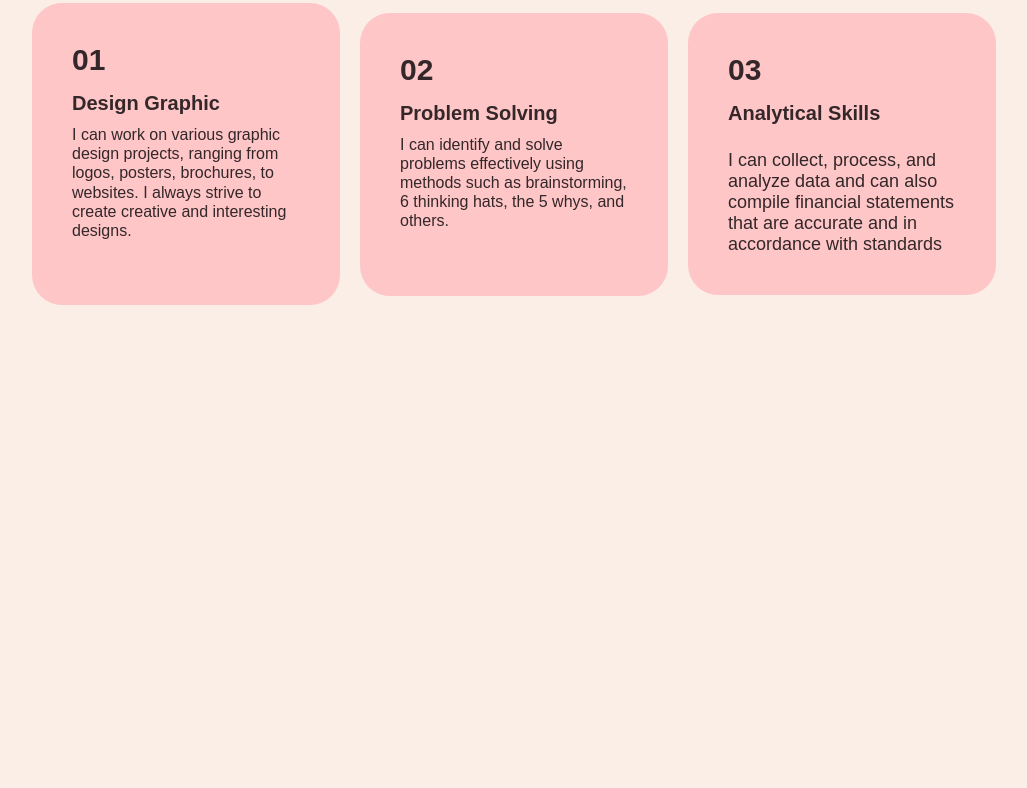
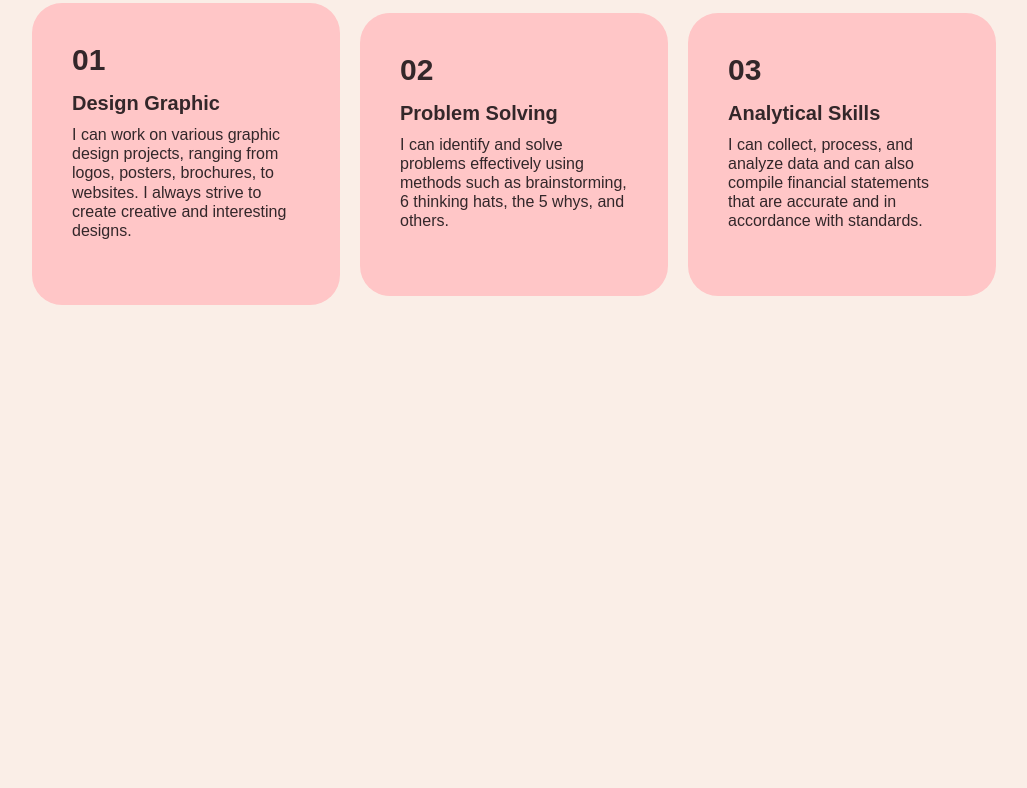
Before and after one commit to mildakhaerunnisa/itw2023_project1_233040125, a plain HTML site: page index.html in a window 1280 px wide. Shown: the part 1800-2588 px from the top of the page, without its empty margins (126-1153 px from the left). Drawn offline with nearby package versions, Linux system fonts and the light colour scheme; a script that the page names is missing.

Commit message:
Update index.html

```diff
--- a/index.html
+++ b/index.html
@@ -90,7 +90,7 @@
             <div class="column">
                 <h3>03</h3>
                 <h4>Analytical Skills</h4>
-                <p></p>I can collect, process, and analyze data and can also compile financial statements that are accurate and in accordance with standards
+                <p>I can collect, process, and analyze data and can also compile financial statements that are accurate and in accordance with standards.</p>
             </div>
         </div>
     </div>
```
